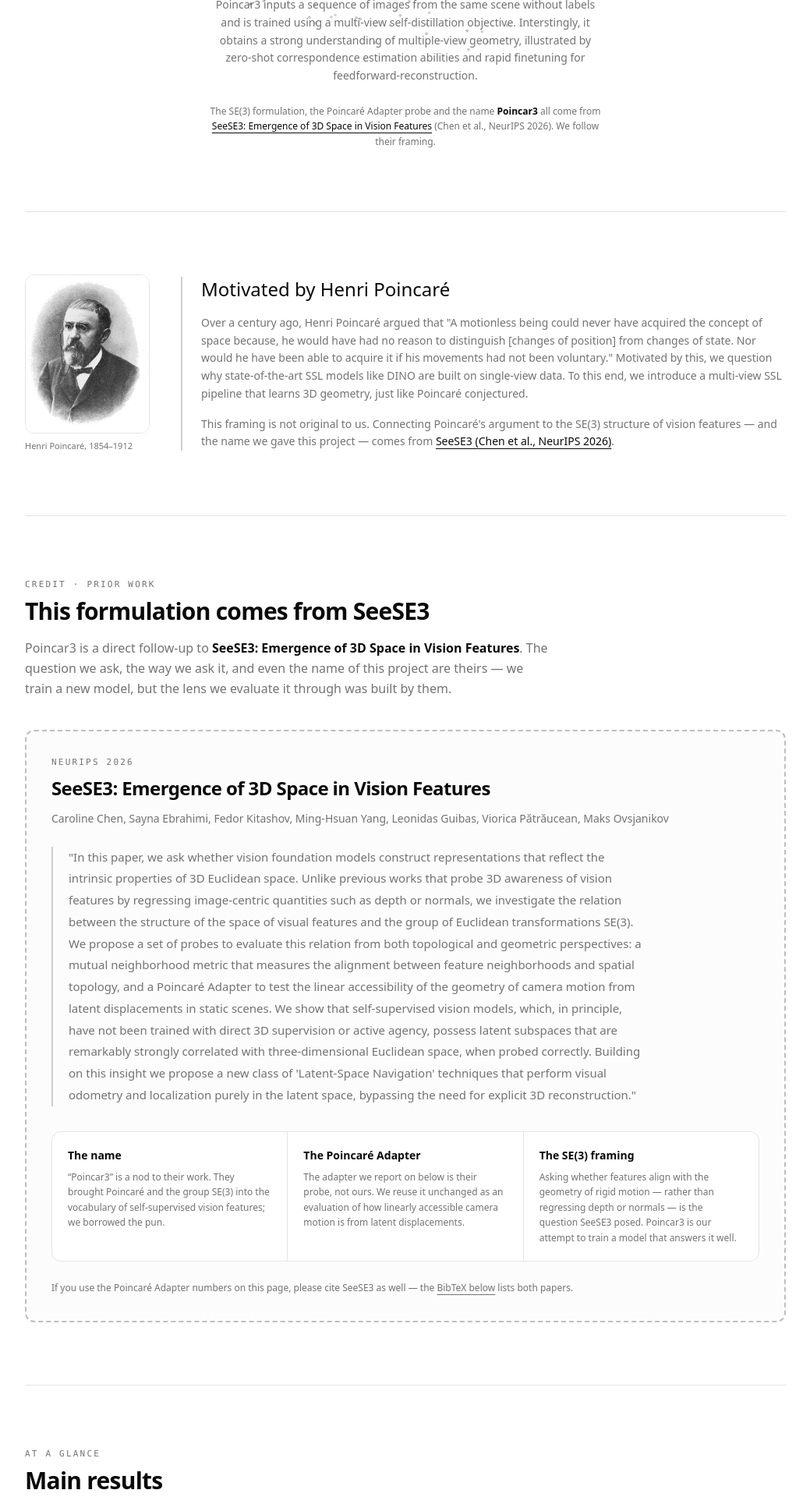
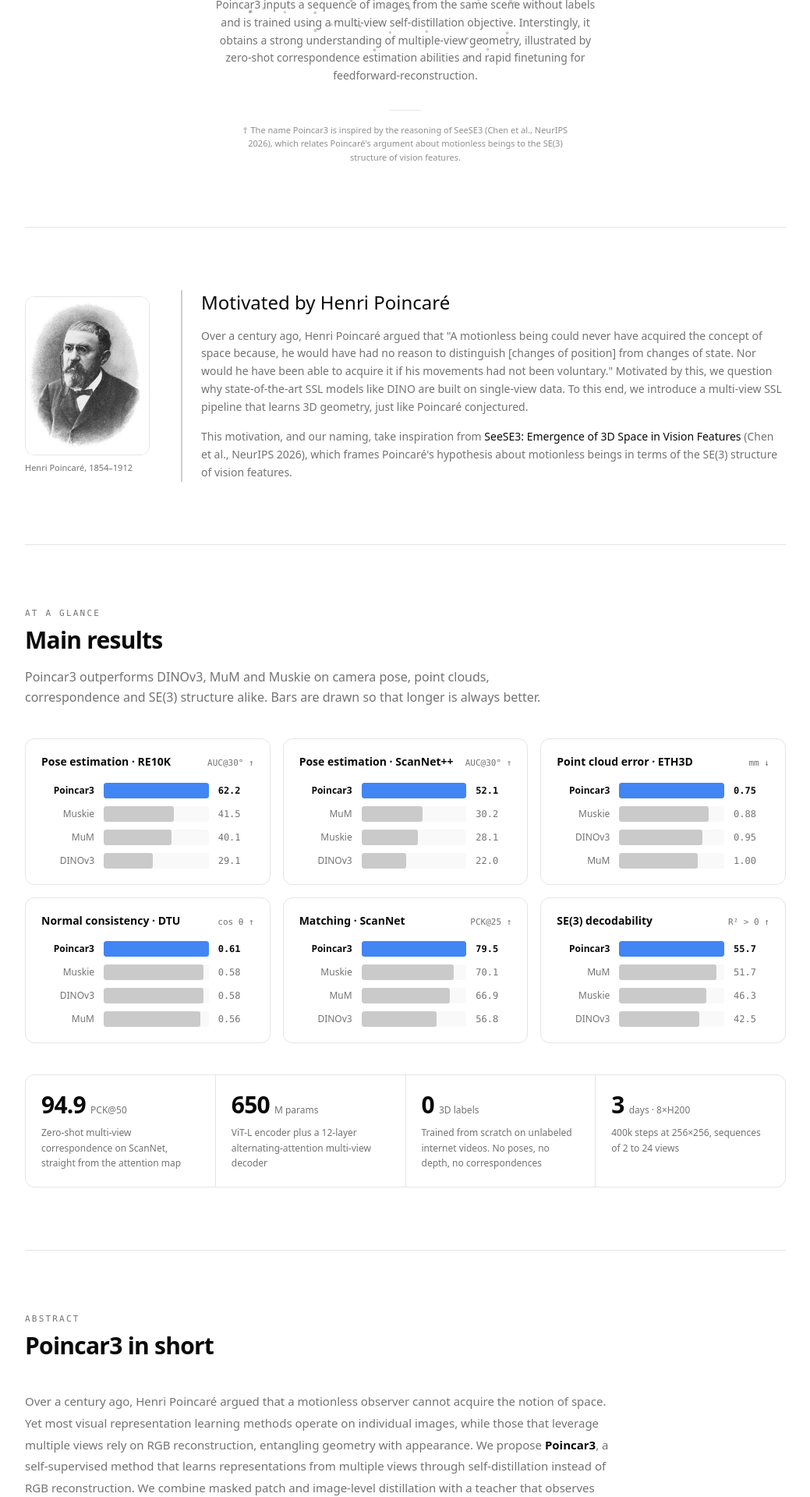
Before and after one commit to davnords/portfolio-website, a Next.js app: page /poincar3 in a window 1280 px wide. Shown: the part 640-2560 px from the top of the page at 78% size, without its empty margins (120-1159 px from the left). Built offline with nearby package versions, Linux system fonts and the light colour scheme.

Commit message:
fix: add credit better to seese3

```diff
--- a/src/app/poincar3/page.tsx
+++ b/src/app/poincar3/page.tsx
@@ -38,9 +38,6 @@ const affiliations = [
   { id: "3", name: "Linköping University" },
   { id: "4", name: "University of Bordeaux, CNRS" },
 ]
-
-const seese3Authors =
-  "Caroline Chen, Sayna Ebrahimi, Fedor Kitashov, Ming-Hsuan Yang, Leonidas Guibas, Viorica Pătrăucean, Maks Ovsjanikov"
 
 const stats = [
   { value: "94.9", unit: "PCK@50", label: "Zero-shot multi-view correspondence on ScanNet, straight from the attention map" },
@@ -177,15 +174,12 @@ export default function Poincar3Page() {
             <span className="rounded-full border border-border bg-background/70 px-3 py-1 text-xs font-medium text-muted-foreground backdrop-blur">
               SSL for 3D vision
             </span>
-            <a
-              href="#seese3"
-              className="rounded-full border border-dashed border-foreground/30 bg-background/70 px-3 py-1 text-xs font-medium text-foreground/80 backdrop-blur transition-colors hover:border-foreground/60 hover:text-foreground"
-            >
-              Formulation, probe &amp; name after SeeSE3 (NeurIPS 2026)
-            </a>
           </div>
 
-          <p className="mb-4 font-mono text-sm tracking-[0.35em] text-muted-foreground">POINCAR3</p>
+          <p className="mb-4 font-mono text-sm tracking-[0.35em] text-muted-foreground">
+            POINCAR3
+            <sup className="ml-0.5 tracking-normal text-[10px]">†</sup>
+          </p>
           <h1 className="text-balance text-4xl font-bold leading-[1.08] tracking-tight sm:text-5xl md:text-6xl">
             Emergent Multi-View Geometry
             <br className="hidden sm:block" />{" "}
@@ -253,13 +247,11 @@ export default function Poincar3Page() {
             Poincar3 inputs a sequence of images from the same scene without labels and is trained using a multi-view self-distillation objective. Interstingly, it obtains a strong understanding of multiple-view geometry, illustrated by zero-shot correspondence estimation abilities and rapid finetuning for feedforward-reconstruction.
           </p>
 
-          <p className="mx-auto mt-6 max-w-lg text-xs leading-relaxed text-muted-foreground">
-            The SE(3) formulation, the Poincaré Adapter probe and the name{" "}
-            <span className="font-semibold text-foreground">Poincar3</span> all come from{" "}
-            <a href="#seese3" className="font-medium text-foreground underline underline-offset-4">
-              SeeSE3: Emergence of 3D Space in Vision Features
-            </a>{" "}
-            (Chen et al., NeurIPS 2026). We follow their framing.
+          <div className="mx-auto mt-8 h-px w-10 bg-border" />
+          <p className="mx-auto mt-4 max-w-md text-[11px] leading-[1.6] text-muted-foreground/80">
+            <span className="mr-1">†</span>
+            The name Poincar3 is inspired by the reasoning of SeeSE3 (Chen et al., NeurIPS 2026), which relates
+            Poincaré&apos;s argument about motionless beings to the SE(3) structure of vision features.
           </p>
         </div>
       </section>
@@ -288,86 +280,14 @@ export default function Poincar3Page() {
                 Over a century ago, Henri Poincaré argued that &quot;A motionless being could never have acquired the concept of space because, he would have had no reason to distinguish [changes of position] from changes of state. Nor would he have been able to acquire it if his movements had not been voluntary.&quot; Motivated by this, we question why state-of-the-art SSL models like DINO are built on single-view data. To this end, we introduce a multi-view SSL pipeline that learns 3D geometry, just like Poincaré conjectured.
               </footer>
               <footer className="mt-4 text-sm leading-relaxed text-muted-foreground">
-                This framing is not original to us. Connecting Poincaré&apos;s argument to the SE(3) structure of vision
-                features — and the name we gave this project — comes from{" "}
-                <a href="#seese3" className="font-medium text-foreground underline underline-offset-4">
-                  SeeSE3 (Chen et al., NeurIPS 2026)
-                </a>
-                .
+                This motivation, and our naming, take inspiration from{" "}
+                <span className="font-medium text-foreground">
+                  SeeSE3: Emergence of 3D Space in Vision Features
+                </span>{" "}
+                (Chen et al., NeurIPS 2026), which frames Poincaré&apos;s hypothesis about motionless beings in terms of
+                the SE(3) structure of vision features.
               </footer>
             </blockquote>
-          </div>
-        </section>
-
-        {/* ------------------------------------------------- credit: SeeSE3 */}
-        <section id="seese3" className="scroll-mt-24 border-t border-border py-16 sm:py-20">
-          <SectionHeading
-            eyebrow="Credit · prior work"
-            title="This formulation comes from SeeSE3"
-            lead={
-              <>
-                Poincar3 is a direct follow-up to{" "}
-                <span className="font-semibold text-foreground">
-                  SeeSE3: Emergence of 3D Space in Vision Features
-                </span>
-                . The question we ask, the way we ask it, and even the name of this project are theirs — we train a new
-                model, but the lens we evaluate it through was built by them.
-              </>
-            }
-          />
-
-          <div className="rounded-xl border-2 border-dashed border-foreground/25 bg-muted/30 p-6 sm:p-8">
-            <p className="font-mono text-[11px] uppercase tracking-[0.2em] text-muted-foreground">NeurIPS 2026</p>
-            <h3 className="mt-2 text-xl font-bold tracking-tight sm:text-2xl">
-              SeeSE3: Emergence of 3D Space in Vision Features
-            </h3>
-            <p className="mt-3 text-sm leading-relaxed text-muted-foreground">{seese3Authors}</p>
-
-            <p className="mt-6 max-w-3xl border-l-2 border-foreground/20 pl-5 text-[15px] leading-[1.85] text-muted-foreground">
-              &quot;In this paper, we ask whether vision foundation models construct representations that reflect the
-              intrinsic properties of 3D Euclidean space. Unlike previous works that probe 3D awareness of vision
-              features by regressing image-centric quantities such as depth or normals, we investigate the relation
-              between the structure of the space of visual features and the group of Euclidean transformations SE(3). We
-              propose a set of probes to evaluate this relation from both topological and geometric perspectives: a
-              mutual neighborhood metric that measures the alignment between feature neighborhoods and spatial topology,
-              and a Poincaré Adapter to test the linear accessibility of the geometry of camera motion from latent
-              displacements in static scenes. We show that self-supervised vision models, which, in principle, have not
-              been trained with direct 3D supervision or active agency, possess latent subspaces that are remarkably
-              strongly correlated with three-dimensional Euclidean space, when probed correctly. Building on this
-              insight we propose a new class of &apos;Latent-Space Navigation&apos; techniques that perform visual
-              odometry and localization purely in the latent space, bypassing the need for explicit 3D
-              reconstruction.&quot;
-            </p>
-
-            <div className="mt-8 grid gap-px overflow-hidden rounded-xl border border-border bg-border sm:grid-cols-3">
-              {[
-                {
-                  k: "The name",
-                  v: "“Poincar3” is a nod to their work. They brought Poincaré and the group SE(3) into the vocabulary of self-supervised vision features; we borrowed the pun.",
-                },
-                {
-                  k: "The Poincaré Adapter",
-                  v: "The adapter we report on below is their probe, not ours. We reuse it unchanged as an evaluation of how linearly accessible camera motion is from latent displacements.",
-                },
-                {
-                  k: "The SE(3) framing",
-                  v: "Asking whether features align with the geometry of rigid motion — rather than regressing depth or normals — is the question SeeSE3 posed. Poincar3 is our attempt to train a model that answers it well.",
-                },
-              ].map((c) => (
-                <div key={c.k} className="bg-background p-5">
-                  <h4 className="mb-2 text-sm font-semibold">{c.k}</h4>
-                  <p className="text-xs leading-relaxed text-muted-foreground">{c.v}</p>
-                </div>
-              ))}
-            </div>
-
-            <p className="mt-6 text-xs leading-relaxed text-muted-foreground">
-              If you use the Poincaré Adapter numbers on this page, please cite SeeSE3 as well — the{" "}
-              <a href="#cite" className="underline underline-offset-4 hover:text-foreground">
-                BibTeX below
-              </a>{" "}
-              lists both papers.
-            </p>
           </div>
         </section>
 
@@ -407,13 +327,6 @@ export default function Poincar3Page() {
             self-supervised approaches such as DINOv3, MuM and Muskie on correspondence estimation, camera pose
             estimation and 3D reconstruction. Using a lightweight Poincaré adapter, we also find that our learned
             features encode camera motion more accurately than existing self-supervised representations.
-          </p>
-          <p className="mt-6 max-w-3xl border-l-2 border-foreground/20 pl-5 text-sm leading-relaxed text-muted-foreground">
-            The Poincaré Adapter referenced here is not ours: it was introduced by{" "}
-            <a href="#seese3" className="font-medium text-foreground underline underline-offset-4">
-              SeeSE3 (Chen et al., NeurIPS 2026)
-            </a>
-            , together with the SE(3) perspective that motivates this entire project.
           </p>
         </section>
 
@@ -650,20 +563,8 @@ export default function Poincar3Page() {
         <section className="border-t border-border py-16 sm:py-20">
           <SectionHeading
             eyebrow="Results · SE(3)"
-            title="The Poincaré Adapter — a probe from SeeSE3"
-            lead={
-              <>
-                Everything in this section is an evaluation using someone else&apos;s instrument. The Poincaré Adapter
-                was proposed by{" "}
-                <a href="#seese3" className="font-medium text-foreground underline underline-offset-4">
-                  SeeSE3 (Chen et al., NeurIPS 2026)
-                </a>{" "}
-                to test the linear accessibility of the geometry of camera motion from latent displacements; we apply it
-                as-is. Do the features encode the geometry of rigid motion, and not just its appearance? Following their
-                protocol, we fit a small MLP per scene and ask it to make feature displacements linear in the se(3)
-                twist between two frames.
-              </>
-            }
+            title="The Poincaré adapter"
+            lead="Do the features encode the geometry of rigid motion, and not just its appearance? Following the Poincaré Adapter of SeeSE3 (Chen et al., NeurIPS 2026), we fit a small MLP per scene and ask it to make feature displacements linear in the se(3) twist between two frames."
           />
 
           <div className="mb-8 rounded-xl border border-border bg-muted/30 px-6 py-8">
@@ -678,9 +579,9 @@ export default function Poincar3Page() {
               <span className="text-muted-foreground">))</span>
             </p>
             <p className="mx-auto mt-5 max-w-xl text-center text-xs leading-relaxed text-muted-foreground">
-              The adapter φ — defined as in SeeSE3 — tries to unroll the non-linear feature space into a homogeneous
-              coordinate system where a change of pose is just a translation. How well it can is a direct measure of how
-              much SE(3) structure the representation already holds.
+              The adapter φ tries to unroll the non-linear feature space into a homogeneous coordinate system where a
+              change of pose is just a translation. How well it can is a direct measure of how much SE(3) structure the
+              representation already holds.
             </p>
           </div>
 
@@ -710,25 +611,15 @@ export default function Poincar3Page() {
         </section>
 
         {/* ---------------------------------------------------------- bibtex */}
-        <section id="cite" className="scroll-mt-24 border-t border-border py-16 sm:py-20">
-          <SectionHeading
-            eyebrow="Cite"
-            title="BibTeX"
-            lead="If you cite Poincar3, please cite SeeSE3 too — the formulation, the Poincaré Adapter and the name all originate there."
-          />
-          <div className="space-y-8">
-            <div>
-              <p className="mb-3 font-mono text-[11px] uppercase tracking-[0.2em] text-muted-foreground">
-                This work
-              </p>
-              <CopyBlock text={bibtex} language="bibtex" />
-            </div>
-            <div>
-              <p className="mb-3 font-mono text-[11px] uppercase tracking-[0.2em] text-muted-foreground">
-                The work it builds on
-              </p>
-              <CopyBlock text={seese3Bibtex} language="bibtex" />
-            </div>
+        <section className="border-t border-border py-16 sm:py-20">
+          <SectionHeading eyebrow="Cite" title="BibTeX" />
+          <CopyBlock text={bibtex} language="bibtex" />
+
+          <p className="mt-8 max-w-2xl text-sm leading-relaxed text-muted-foreground">
+            Please also consider citing SeeSE3, the paper we base our motivation and naming on.
+          </p>
+          <div className="mt-4">
+            <CopyBlock text={seese3Bibtex} language="bibtex" />
           </div>
         </section>
       </div>
```
